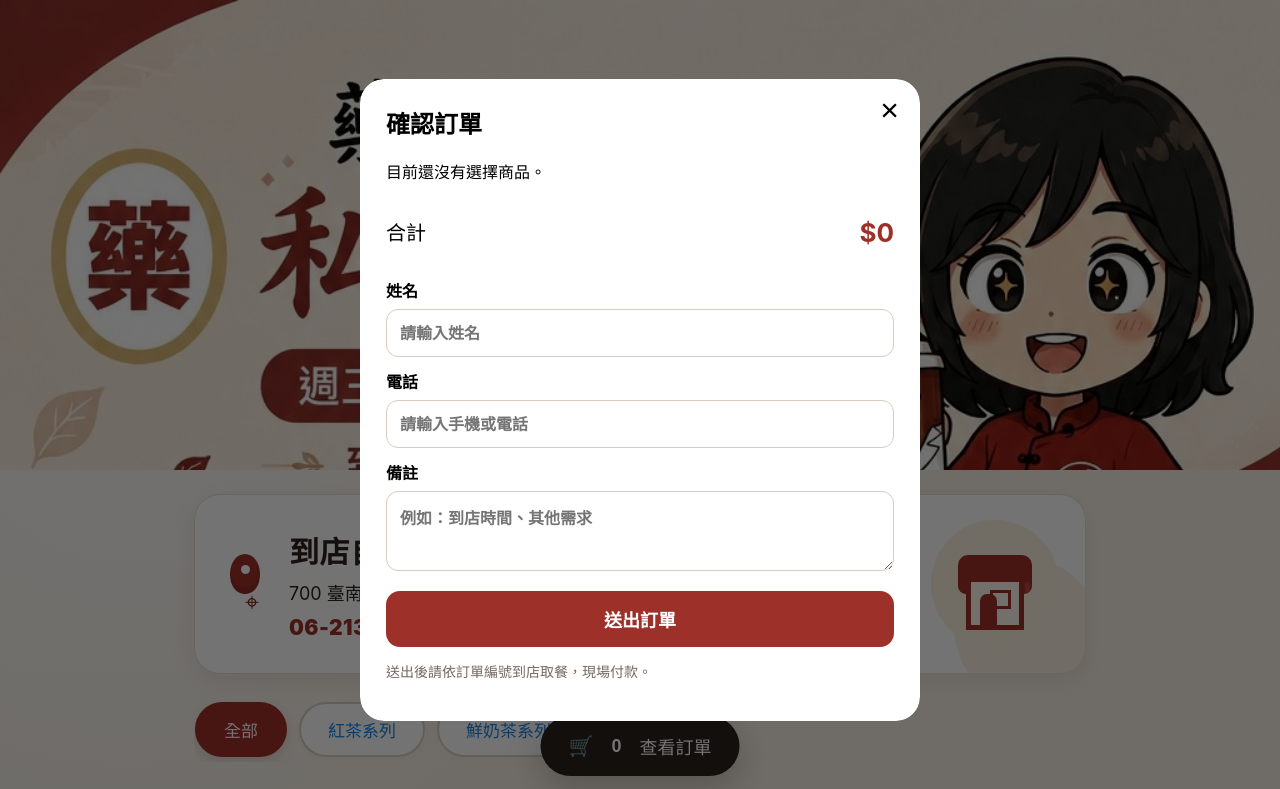
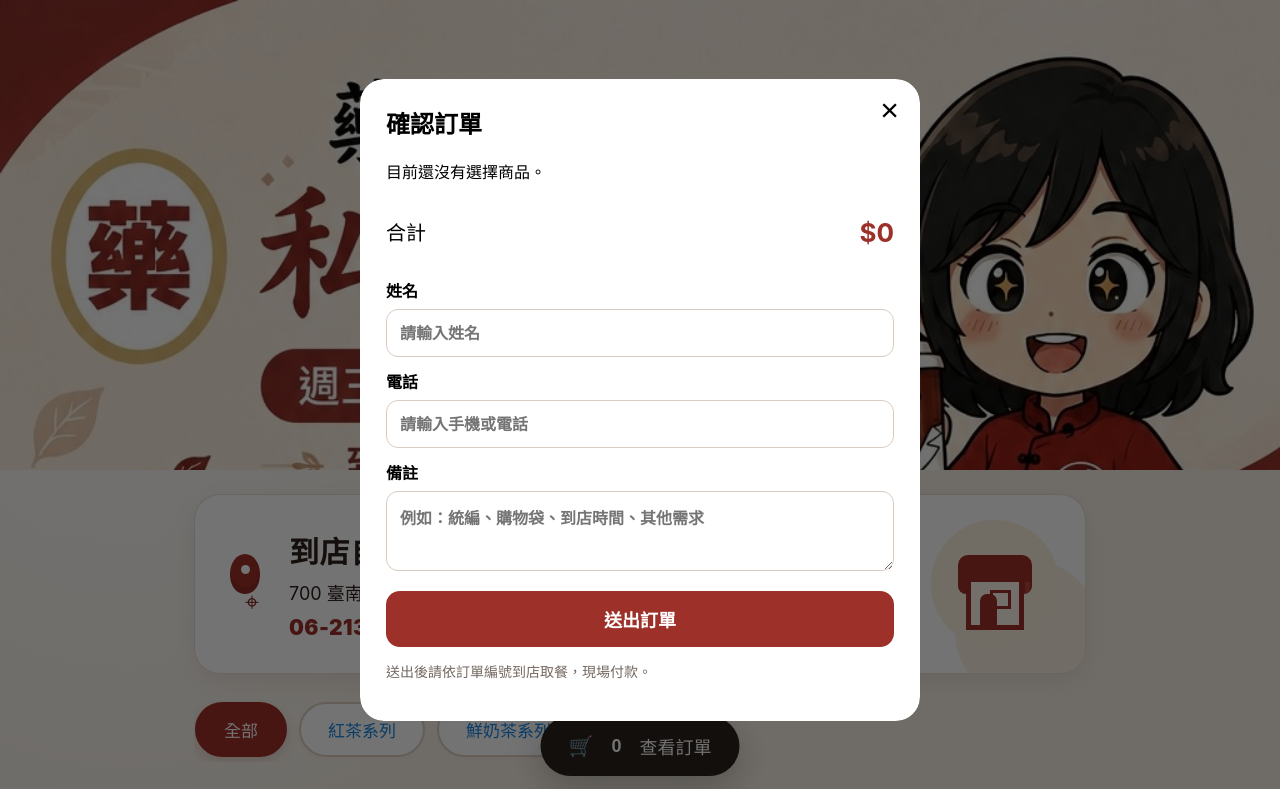
Before and after one commit to hu17an17-ops/pharmacists-tea-house3.0, a website: page public/index.html in a window 1280 px wide. Both pictures are taken after a click on the button "查看訂單". Shown: the top 789 px of the page. Drawn offline with Linux system fonts and the light colour scheme.

Commit message:
Update index.html

```diff
--- a/public/index.html
+++ b/public/index.html
@@ -66,7 +66,7 @@
     <form id="orderForm">
       <label>姓名<input name="name" required maxlength="50" placeholder="請輸入姓名"></label>
       <label>電話<input name="phone" required maxlength="30" inputmode="tel" placeholder="請輸入手機或電話"></label>
-      <label>備註<textarea name="note" maxlength="300" placeholder="例如：到店時間、其他需求"></textarea></label>
+      <label>備註<textarea name="note" maxlength="300" placeholder="例如：統編、購物袋、到店時間、其他需求"></textarea></label>
       <button class="submit" type="submit">送出訂單</button>
     </form>
     <p class="cash-note">送出後請依訂單編號到店取餐，現場付款。</p>
```
